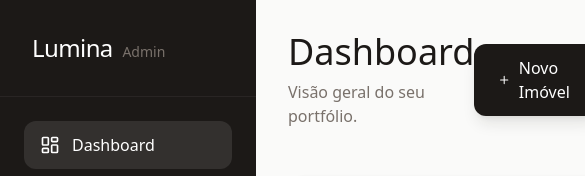
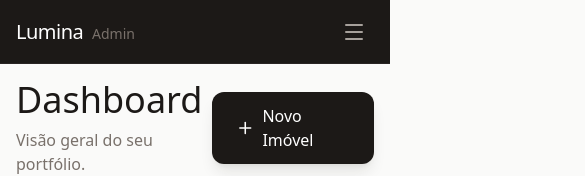
Before and after one commit to arynelson11/lumina-estates, a Next.js app: page /admin in a window 390 px wide. Shown: the top 176 px of the page, 585 px wide, since content can reach past the window. Built offline with nearby package versions, Linux system fonts and the light colour scheme; no server answers; the database is empty; a web font is replaced by a local one.

Commit message:
Fix: Responsive Admin Sidebar for mobile

```diff
--- a/app/admin/layout.tsx
+++ b/app/admin/layout.tsx
@@ -1,7 +1,8 @@
 'use client'
 
+import { useState } from 'react'
 import Link from 'next/link'
-import { LayoutDashboard, PlusCircle, Settings, LogOut, Home } from 'lucide-react'
+import { LayoutDashboard, PlusCircle, Settings, LogOut, Home, Menu, X } from 'lucide-react'
 import { usePathname, useRouter } from 'next/navigation'
 import { supabase } from '@/lib/supabaseClient'
 
@@ -12,6 +13,7 @@ export default function AdminLayout({
 }) {
     const pathname = usePathname()
     const router = useRouter()
+    const [isSidebarOpen, setIsSidebarOpen] = useState(false)
 
     const handleLogout = async () => {
         await supabase.auth.signOut()
@@ -26,12 +28,42 @@ export default function AdminLayout({
 
     return (
         <div className="min-h-screen bg-stone-50 flex font-sans">
+            {/* Mobile Header */}
+            <header className="md:hidden fixed top-0 left-0 right-0 h-16 bg-stone-900 z-40 flex items-center justify-between px-4 border-b border-stone-800">
+                <div className="font-display text-xl text-white tracking-tight">
+                    Lumina <span className="text-stone-500 text-sm font-sans tracking-normal ml-1">Admin</span>
+                </div>
+                <button
+                    onClick={() => setIsSidebarOpen(true)}
+                    className="p-2 text-stone-400 hover:text-white"
+                >
+                    <Menu className="w-6 h-6" />
+                </button>
+            </header>
+
+            {/* Mobile Overlay */}
+            {isSidebarOpen && (
+                <div
+                    className="fixed inset-0 bg-black/50 z-40 md:hidden backdrop-blur-sm"
+                    onClick={() => setIsSidebarOpen(false)}
+                />
+            )}
+
             {/* Sidebar */}
-            <aside className="w-64 bg-stone-900 text-white flex flex-col fixed inset-y-0 left-0 z-50">
-                <div className="p-8 border-b border-stone-800">
+            <aside className={`
+                fixed inset-y-0 left-0 z-50 w-64 bg-stone-900 text-white flex flex-col transition-transform duration-300 ease-in-out md:translate-x-0
+                ${isSidebarOpen ? 'translate-x-0' : '-translate-x-full'}
+            `}>
+                <div className="p-8 border-b border-stone-800 flex items-center justify-between">
                     <Link href="/" className="font-display text-2xl tracking-tight hover:opacity-80 transition-opacity">
                         Lumina <span className="text-stone-500 text-sm font-sans tracking-normal ml-1">Admin</span>
                     </Link>
+                    <button
+                        onClick={() => setIsSidebarOpen(false)}
+                        className="md:hidden text-stone-500 hover:text-white"
+                    >
+                        <X className="w-6 h-6" />
+                    </button>
                 </div>
 
                 <nav className="flex-1 p-6 space-y-2">
@@ -43,6 +75,7 @@ export default function AdminLayout({
                             <Link
                                 key={item.label}
                                 href={item.href}
+                                onClick={() => setIsSidebarOpen(false)}
                                 className={`flex items-center gap-3 px-4 py-3 rounded-xl transition-all ${isActive
                                     ? 'bg-white/10 text-white font-medium'
                                     : 'text-stone-400 hover:bg-white/5 hover:text-white'
@@ -74,7 +107,7 @@ export default function AdminLayout({
             </aside>
 
             {/* Main Content */}
-            <main className="flex-1 ml-64 p-8">
+            <main className="flex-1 md:ml-64 p-4 md:p-8 pt-20 md:pt-8 transition-all">
                 <div className="max-w-5xl mx-auto">
                     {children}
                 </div>
```
